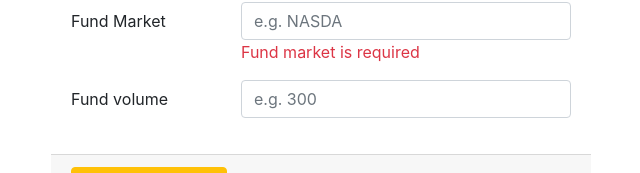
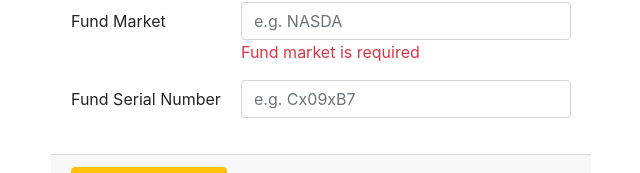
Before and after one commit to ebo-arcadia/angular-jwt-auth, an Angular app: page /create-fund in a window 1280 px wide. Shown: the part 1018-1191 px from the top of the page, without its empty margins (319-959 px from the left). Built offline with nearby package versions, Linux system fonts and the light colour scheme.

Commit message:
add custom validator in reactive form validating fund serial number must contains upper case, lower case, and numbers

```diff
--- a/src/app/create-fund/create-fund.component.html
+++ b/src/app/create-fund/create-fund.component.html
@@ -182,15 +182,15 @@
                 </div>
 
                 <div class="form-group form-row" formGroupName="fundSpec">
-                    <label for="fundMarket"  class="col-md-4 col-form-label">Fund volume</label>
+                    <label for="fundSerialNum"  class="col-md-4 col-form-label">Fund Serial Number</label>
                     <div class="col-md-8">
-                        <input type="text" name="fundMarket" id="fundMarket" placeholder="e.g. 300" class="form-control" formControlName="fundVolume"
+                        <input type="text" name="fundSerialNum" id="fundSerialNum" placeholder="e.g. Cx09xB7" class="form-control" formControlName="fundSerialNum"
                         [ngClass]="{
-                            'is-invalid': fundInfoForm.get('fundSpec.fundVolume').invalid && (fundInfoForm.get('fundSpec.fundVolume').dirty || fundInfoForm.get('fundSpec.fundVolume').touched || fundInfoForm.submitted),
-                            'is-valid': fundInfoForm.get('fundSpec.fundVolume').valid && (fundInfoForm.get('fundSpec.fundVolume').dirty || fundInfoForm.get('fundSpec.fundVolume').touched || fundInfoForm.submitted)
+                            'is-invalid': fundInfoForm.get('fundSpec.fundSerialNum').invalid && (fundInfoForm.get('fundSpec.fundSerialNum').dirty || fundInfoForm.get('fundSpec.fundSerialNum').touched || fundInfoForm.submitted),
+                            'is-valid': fundInfoForm.get('fundSpec.fundSerialNum').valid && (fundInfoForm.get('fundSpec.fundSerialNum').dirty || fundInfoForm.get('fundSpec.fundSerialNum').touched || fundInfoForm.submitted)
                         }">
-                        <span class="text-danger" *ngIf="fundInfoForm.get('fundSpec.fundVolume').invalid && (fundInfoForm.get('fundSpec.fundVolume').dirty || fundInfoForm.get('fundSpec.fundVolume').touched || fundInfoForm.submitted) && fundInfoForm.get('fundSpec.fundVolume').errors?.required">Fund volume is required</span>
-                        <span class="text-danger" *ngIf="fundInfoForm.get('fundSpec.fundVolume').invalid && (fundInfoForm.get('fundSpec.fundVolume').dirty || fundInfoForm.get('fundSpec.fundVolume').touched || fundInfoForm.submitted) && fundInfoForm.get('fundSpec.fundVolume').errors?.minFundVolume">Min fund volume must be 100</span>
+                        <span class="text-danger" *ngIf="fundInfoForm.get('fundSpec.fundSerialNum').invalid && (fundInfoForm.get('fundSpec.fundSerialNum').dirty || fundInfoForm.get('fundSpec.fundSerialNum').touched || fundInfoForm.submitted) && fundInfoForm.get('fundSpec.fundSerialNum').errors?.required">Fund serial number is required</span>
+                        <span class="text-danger" *ngIf="fundInfoForm.get('fundSpec.fundSerialNum').invalid && (fundInfoForm.get('fundSpec.fundSerialNum').dirty || fundInfoForm.get('fundSpec.fundSerialNum').touched || fundInfoForm.submitted) && fundInfoForm.get('fundSpec.fundSerialNum').errors?.hasStrongFundSerialNumber">Serial number must contains upper & lower case & numbers</span>
                     </div>
                 </div>
 
--- a/src/app/create-fund/create-fund.component.ts
+++ b/src/app/create-fund/create-fund.component.ts
@@ -41,7 +41,7 @@ export class CreateFundComponent implements OnInit {
         fundType: ['', [Validators.required, Validators.minLength(4)]],
         fundRegion: ['', [Validators.required]],
         fundMarket: ['', [Validators.required]],
-        fundVolume: ['', [Validators.required, this.customValidatorsService.minimumFundVolumeValidator(100)]]
+        fundSerialNum: ['', [Validators.required, this.customValidatorsService.createValidFundSerialNumber()]]
       })
     })
 
--- a/src/app/create-fund/custom-validators.service.ts
+++ b/src/app/create-fund/custom-validators.service.ts
@@ -1,5 +1,5 @@
 import { Injectable } from '@angular/core';
-import { AbstractControl, ValidatorFn, ValidationErrors} from '@angular/forms';
+import { AbstractControl, ValidatorFn, ValidationErrors, FormGroup, FormControl } from '@angular/forms';
 
 @Injectable({
   providedIn: 'root'
@@ -8,14 +8,18 @@ export class CustomValidatorsService {
 
   constructor() { }
 
-  public minimumFundVolumeValidator(minFundVolume: number): ValidatorFn {
-    return (formControl: AbstractControl): ValidationErrors | null => {
-      if (!formControl.value)
-        return null;
-      if (minFundVolume >= 100)
-        return null;
-      else
-        return { minFundVolume: { valid: false }};
+  public createValidFundSerialNumber(): ValidatorFn {
+    return (control: AbstractControl): ValidationErrors | null => {
+      const value = control.value
+      if (!value) {return null;}
+
+      const hasUpperCase = /[A-Z]+/.test(value);
+      const hasLowerCase = /[a-z]+/.test(value);
+      const hasNumeric = /[0-9]+/.test(value);
+
+      const strongFundSerialNumber = hasUpperCase && hasLowerCase && hasNumeric
+
+      return !strongFundSerialNumber ? { hasStrongFundSerialNumber:true } : null;
     };
   }
 
```
Also changed, not shown: 1 other file (tests, documents, lock files or other folders).
